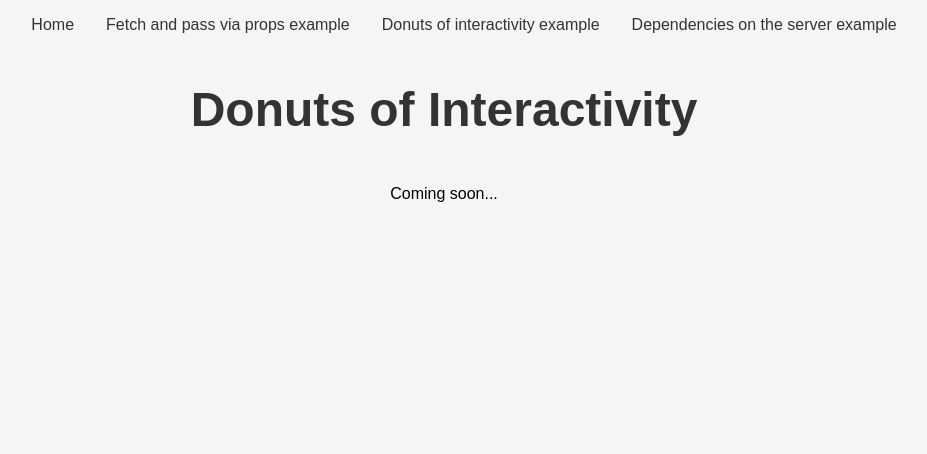
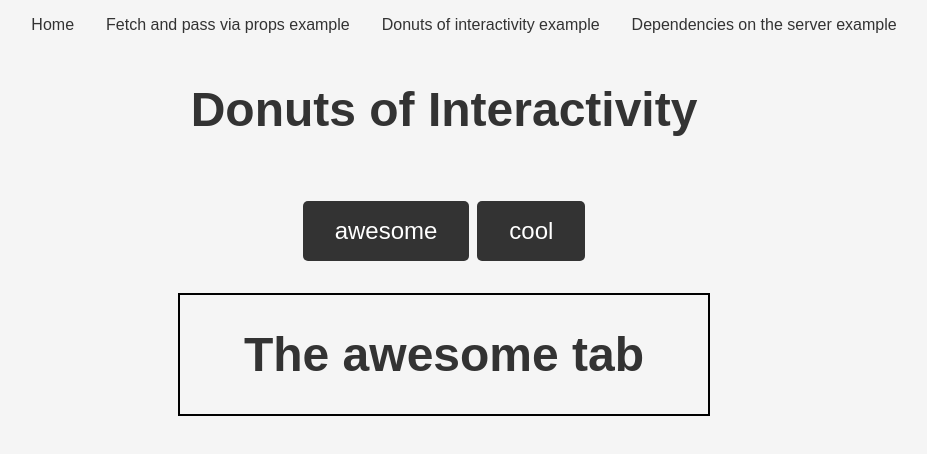
Before and after one commit to nsdeschenes/react-server-components-the-overview, a Next.js app in the folder react-server-components/: page /donuts-of-interactivity in a window 1280 px wide. Shown: the top 454 px of the page, without its empty margins (196-1123 px from the left). Built offline with nearby package versions, Linux system fonts and the light colour scheme.

Commit message:
finish up donuts of interactivity example

```diff
--- /dev/null
+++ b/react-server-components/src/app/donuts-of-interactivity/TabNav.tsx
@@ -0,0 +1,32 @@
+"use client";
+
+import { useRouter, usePathname } from "next/navigation";
+
+function Tab({ display }: { display: string }) {
+  const router = useRouter();
+  const pathname = usePathname();
+
+  return (
+    <button
+      onClick={() => {
+        router.replace(`${pathname}?tab=${display}`);
+      }}
+    >
+      {display}
+    </button>
+  );
+}
+
+export default function TabNav({ children }: { children: React.ReactNode }) {
+  return (
+    <div>
+      <nav style={{ display: "flex", justifyContent: "center", gap: "0.5rem" }}>
+        <Tab display="awesome" />
+        <Tab display="cool" />
+      </nav>
+      <section style={{ display: "flex", justifyContent: "center" }}>
+        {children}
+      </section>
+    </div>
+  );
+}
--- /dev/null
+++ b/react-server-components/src/app/donuts-of-interactivity/Tabs.tsx
@@ -0,0 +1,7 @@
+export function AwesomeTab() {
+  return <h1>The awesome tab</h1>;
+}
+
+export function CoolTab() {
+  return <h1>The cool tab</h1>;
+}
--- a/react-server-components/src/app/donuts-of-interactivity/page.tsx
+++ b/react-server-components/src/app/donuts-of-interactivity/page.tsx
@@ -1,11 +1,32 @@
+import TabNav from "./TabNav";
+import { AwesomeTab, CoolTab } from "./Tabs";
+
 // force component to be server-side rendered
 export const revalidate = 0;
 
-export default function DonutsOfInteractivityPage() {
+export default function DonutsOfInteractivityPage({
+  searchParams,
+}: {
+  searchParams: { [key: string]: string | string[] | undefined };
+}) {
   return (
     <div>
       <h1>Donuts of Interactivity</h1>
-      <p>Coming soon...</p>
+      <TabNav>
+        <div
+          style={{
+            border: "solid black 2px",
+            minWidth: "fit",
+            paddingLeft: "4rem",
+            paddingRight: "4rem",
+          }}
+        >
+          {(searchParams?.tab === "awesome" ||
+            searchParams?.tab === "" ||
+            searchParams?.tab === undefined) && <AwesomeTab />}
+          {searchParams?.tab === "cool" && <CoolTab />}
+        </div>
+      </TabNav>
     </div>
-  )
+  );
 }
```
